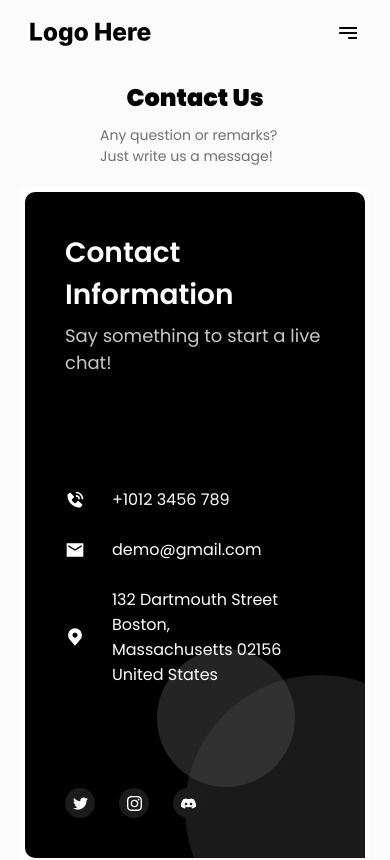
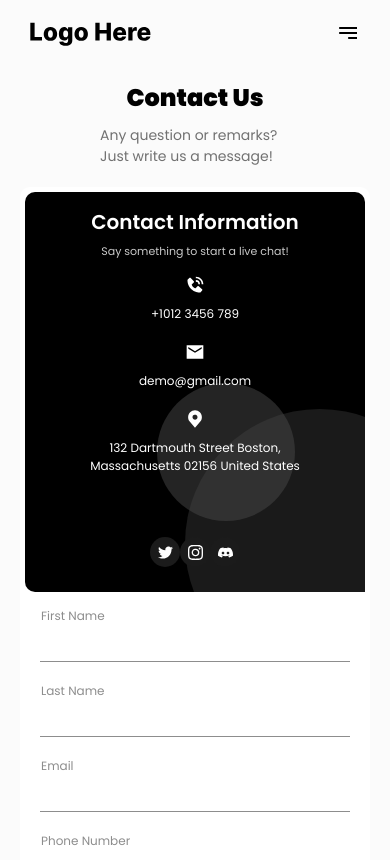
Before and after one commit to JollyR0ger42/react-contactus, a Next.js app: page / in a window 390 px wide. Shown: the top 860 px of the page. Built offline with nearby package versions, Linux system fonts and the light colour scheme.

Commit message:
add responsive to card

```diff
--- a/src/components/blockContacts.module.scss
+++ b/src/components/blockContacts.module.scss
@@ -1,9 +1,25 @@
 .contact {
   display: flex;
   align-items: center;
+  font-size: 16px;
+  text-align: center;
+
+  @media (max-width: 640px) {
+    font-size: 12px;
+    flex-direction: column;
+    gap: 10px;
+
+    &:not(:last-child) {
+      margin-bottom: 15px;
+    }
+  }
 
   &Icon {
     margin-right: 27px;
+
+    @media (max-width: 640px) {
+      margin-right: 0;
+    }
   }
 }
 
@@ -14,4 +30,8 @@
   justify-content: space-between;
   height: 100%;
   font-family: var(--font-poppins);
+
+  @media (max-width: 640px) {
+    align-items: center;
+  }
 }
--- a/src/components/cardInfo.module.scss
+++ b/src/components/cardInfo.module.scss
@@ -12,11 +12,19 @@
   color: #fff;
   z-index: 1;
 
+  @media (max-width: 640px) {
+    padding: 15px 45px 25px;
+  }
+
   &Content {
     position: relative;
     display: flex;
     flex-direction: column;
     height: 100%;
+
+    @media (max-width: 640px) {
+      align-items: center;
+    }
   }
 
   &BgWrapper {
@@ -27,12 +35,21 @@
     font-size: 28px;
     font-weight: 600;
     margin-bottom: 6px;
+
+    @media (max-width: 640px) {
+      font-size: 20px;
+    }
   }
 
   &Parag {
     color: #C9C9C9;
     font-size: 18px;
     margin-bottom: 111px;
+
+    @media (max-width: 640px) {
+      font-size: 11px;
+      margin-bottom: 15px;
+    }
   }
 }
 
--- a/src/components/contactCard.module.scss
+++ b/src/components/contactCard.module.scss
@@ -47,6 +47,7 @@
 
     @media (max-width: 640px) {
       width: 100%;
+      height: 400px;
     }
   }
 }
```
